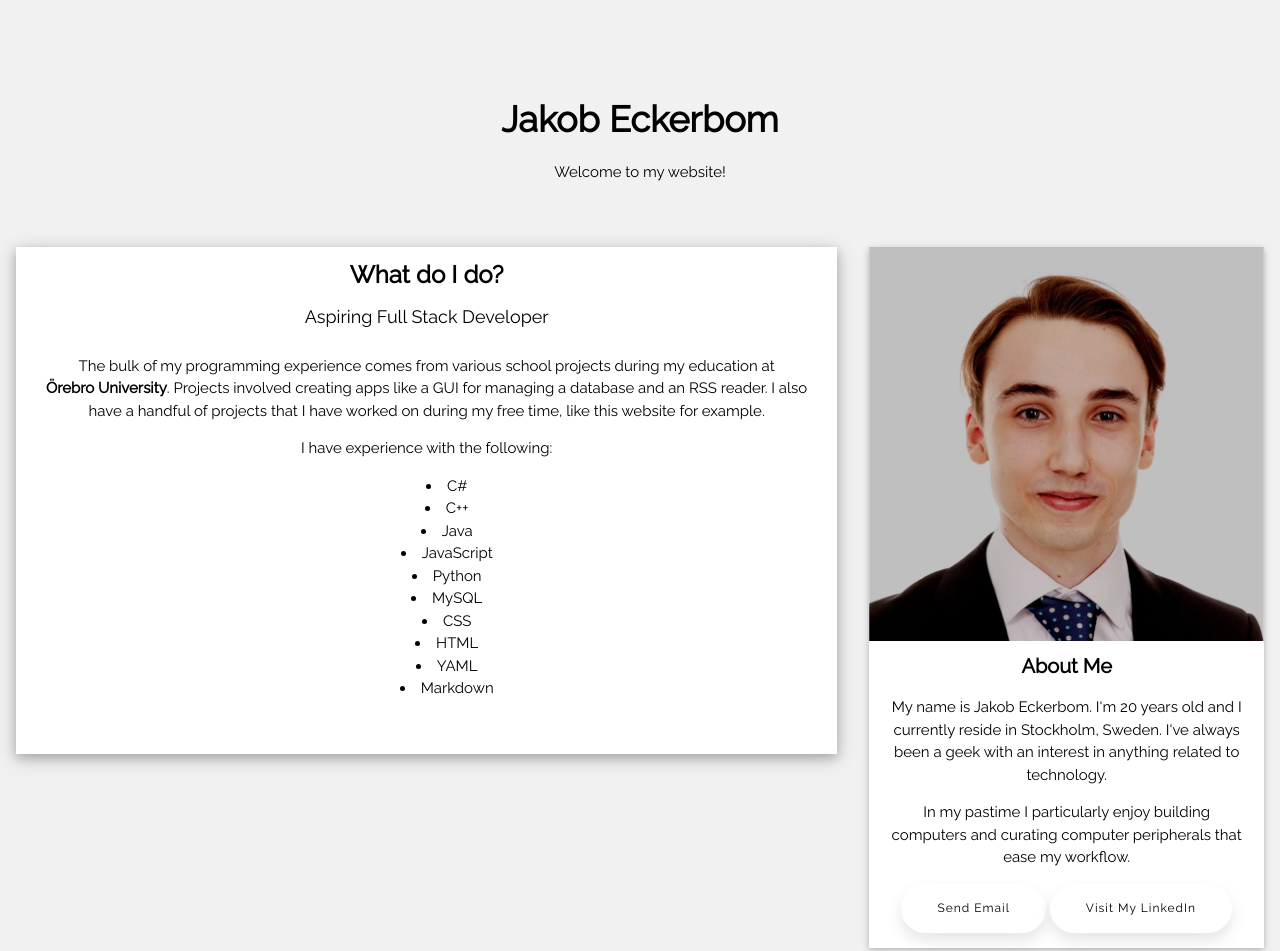
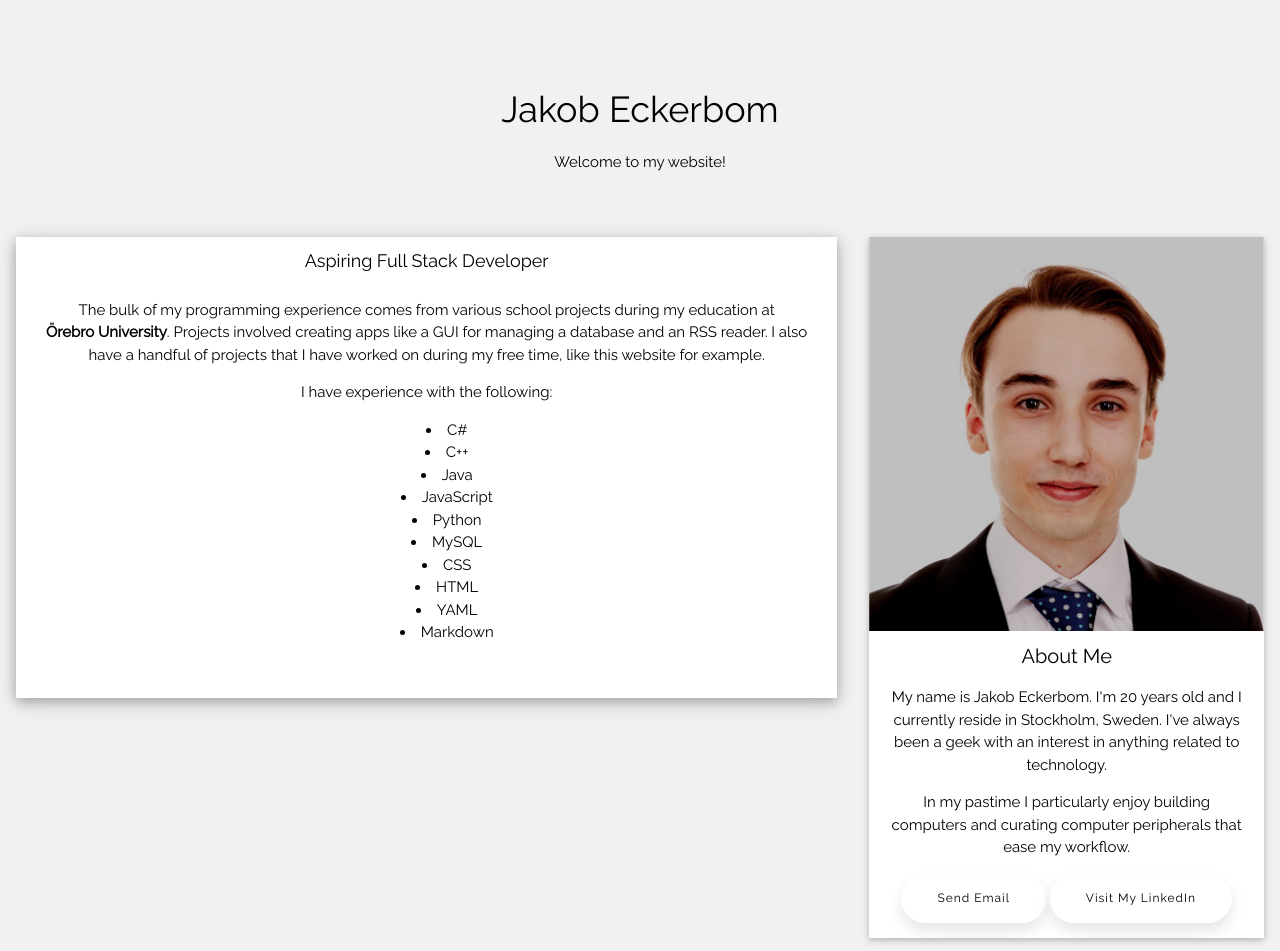
Before and after one commit to jakobeckerbomdev/PersonalWebsite, a plain HTML site: page index.html in a window 1280 px wide. Shown: the top 951 px of the page. Drawn offline with nearby package versions, Linux system fonts and the light colour scheme.

Commit message:
typewriter effect on h1 and debold

```diff
--- a/index.html
+++ b/index.html
@@ -8,7 +8,6 @@
   <link rel="stylesheet" href="https://www.w3schools.com/w3css/4/w3.css">
   <link rel="stylesheet" href="https://fonts.googleapis.com/css?family=Raleway">
   <link rel="stylesheet" href="styles.css">
-
 </head>
 
 <body class="w3-light-grey">
@@ -16,7 +15,9 @@
   <div class="w3-content" style="max-width:1400px">
 
     <header class="w3-container w3-center w3-padding-32">
-      <h1><b>Jakob Eckerbom</b></h1>
+      <div class="typewriter">
+        <h1>Jakob Eckerbom</h1>
+      </div>
       <p>Welcome to my website!</p>
     </header>
 
@@ -25,7 +26,6 @@
       <div class="w3-col l8 s12">
         <div class="w3-card-4 w3-margin w3-white">
           <div class="w3-container">
-            <h3><b>What do I do?</b></h3>
             <h5>Aspiring Full Stack Developer</h5>
           </div>
 
@@ -61,7 +61,7 @@
         <div class="w3-card w3-margin w3-margin-top">
           <img src="/images/avatar.png" alt="avatar" style="width:100%">
           <div class="w3-container w3-white">
-            <h4><b>About Me</b></h4>
+            <h4>About Me</h4>
             <p>My name is Jakob Eckerbom. I'm 20 years old and I currently reside in Stockholm, Sweden. I've always been
               a geek with an interest in anything related to technology.</p>
             <p>In my pastime I particularly enjoy building computers and curating computer peripherals that ease my
--- a/styles.css
+++ b/styles.css
@@ -31,6 +31,16 @@ body {
     -o-animation: fadein 2s;
     /* Opera < 12.1 */
     animation: fadein 2s;
+}
+
+@keyframes typing {
+    from {
+        width: 0
+    }
+
+    to {
+        width: 100%
+    }
 }
 
 @keyframes fadein {
@@ -99,6 +109,12 @@ button:active {
     transform: translateY(-1px);
 }
 
-canvas {
-    box-shadow: rgba(0, 0, 0, 0.35) 0px 5px 15px;
+.typewriter h1 {
+    color: #000;
+    overflow: hidden;
+    white-space: nowrap;
+    margin: 0 auto;
+    animation:
+        typing 5s steps(50, end),
+        blink-caret .5s step-end infinite;
 }
```
